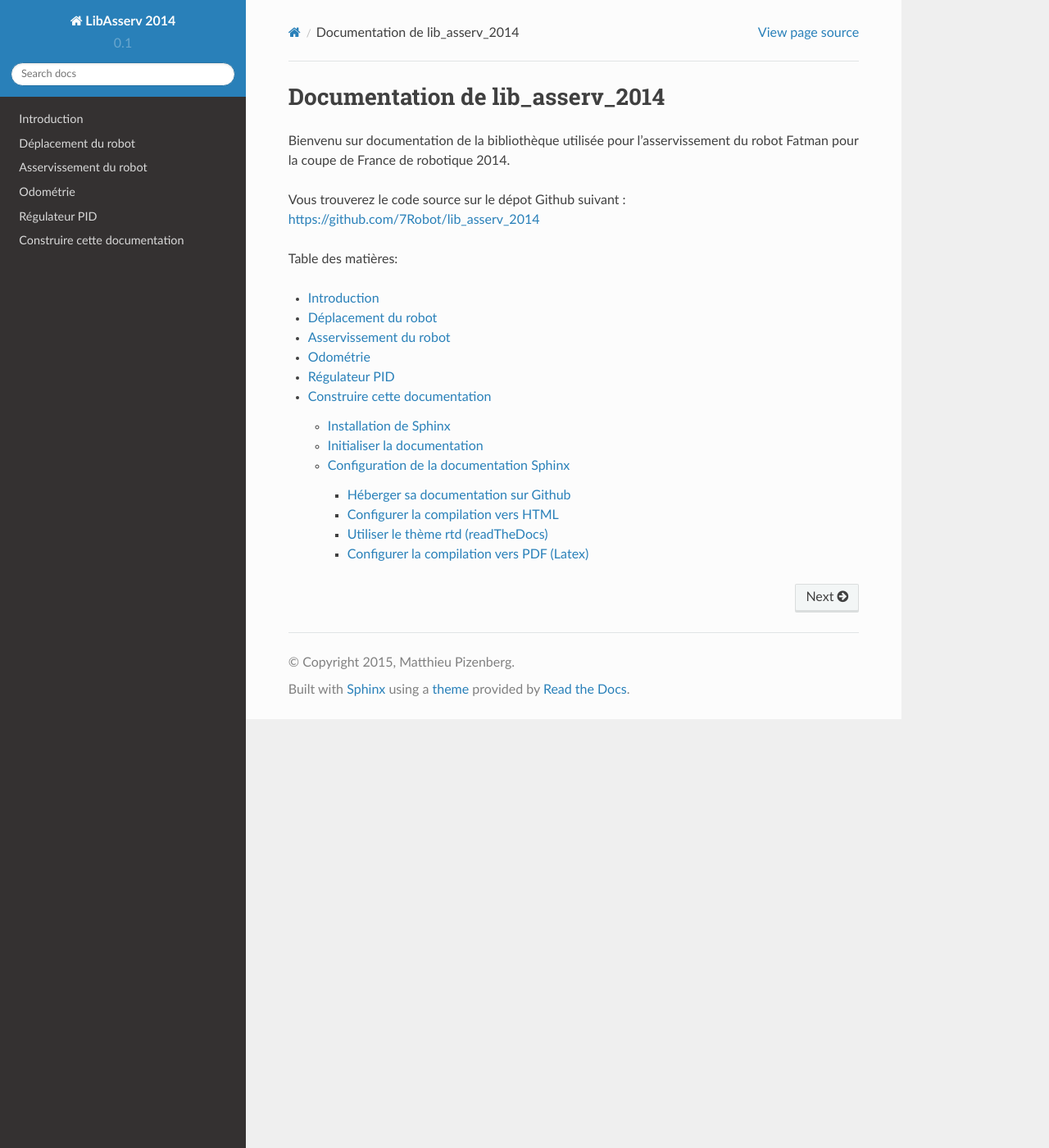
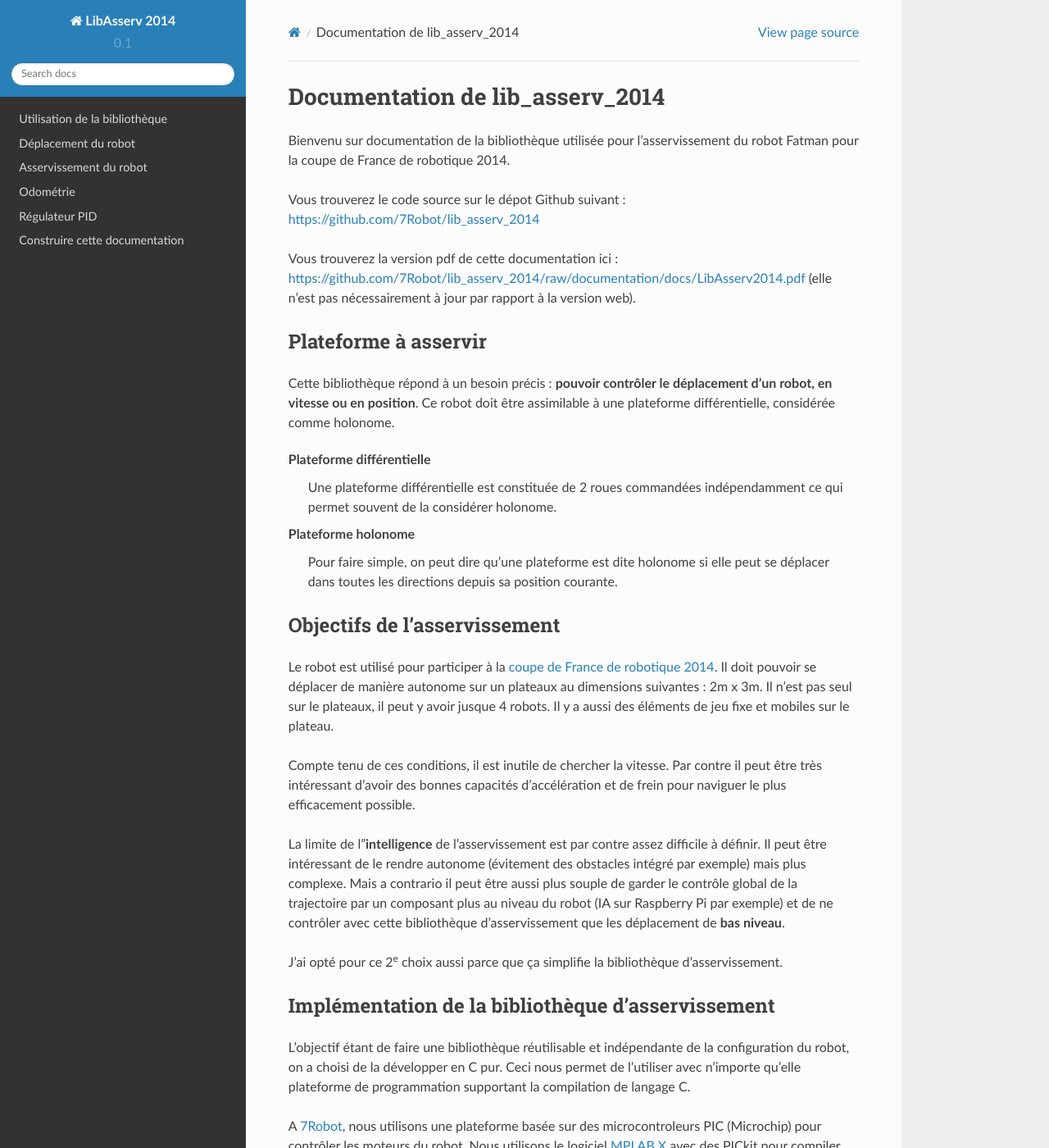
Before and after one commit to 7Robot/lib_asserv_2014, a Sphinx documentation site: the page built from docs/source/index.rst, in a window 1280 px wide and 1400 px high. Shown: the whole window at 82% size. Built offline with Sphinx 7.4.7 and the Read the Docs theme 2.0.0, drawn with Linux system fonts in a browser that asks for light colours; some of the changed text lies outside the part shown.

Commit message:
Doc : texte de l'introduction ok

```diff
--- a/docs/source/index.rst
+++ b/docs/source/index.rst
@@ -13,14 +13,78 @@ l'asservissement du robot Fatman pour la coupe de France de robotique 2014.
 Vous trouverez le code source sur le dépot Github suivant :
 https://github.com/7Robot/lib_asserv_2014
 
-Table des matières:
+Vous trouverez la version pdf de cette documentation ici :
+https://github.com/7Robot/lib_asserv_2014/raw/documentation/docs/LibAsserv2014.pdf
+(elle n'est pas nécessairement à jour par rapport à la version web).
 
 .. toctree::
    :maxdepth: 3
+   :hidden:
 
-   intro
+   user
    motion
    asserv
    odo
    pid
    docu
+
+*********************
+Plateforme à asservir
+*********************
+
+Cette bibliothèque répond à un besoin précis :
+**pouvoir contrôler le déplacement d'un robot, en vitesse ou en position**.
+Ce robot doit être assimilable à une plateforme différentielle,
+considérée comme holonome.
+
+Plateforme différentielle
+   Une plateforme différentielle est constituée de 2 roues commandées
+   indépendamment ce qui permet souvent de la considérer holonome.
+
+Plateforme holonome
+   Pour faire simple, on peut dire qu'une plateforme est dite holonome
+   si elle peut se déplacer dans toutes les directions depuis
+   sa position courante.
+
+*****************************
+Objectifs de l'asservissement
+*****************************
+
+Le robot est utilisé pour participer à la `coupe de France de robotique 2014
+<http://www.eurobot.org/>`_.
+Il doit pouvoir se déplacer de manière autonome sur un plateaux
+au dimensions suivantes : 2m x 3m.
+Il n'est pas seul sur le plateaux, il peut y avoir jusque 4 robots.
+Il y a aussi des éléments de jeu fixe et mobiles sur le plateau.
+
+Compte tenu de ces conditions, il est inutile de chercher la vitesse.
+Par contre il peut être très intéressant d'avoir des bonnes capacités
+d'accélération et de frein pour naviguer le plus efficacement possible.
+
+La limite de l'\ **intelligence** de l'asservissement est par contre assez
+difficile à définir. Il peut être intéressant de le rendre autonome
+(évitement des obstacles intégré par exemple) mais plus complexe.
+Mais a contrario il peut être aussi plus souple de garder le contrôle
+global de la trajectoire par un composant plus au niveau du robot
+(IA sur Raspberry Pi par exemple) et de ne contrôler avec cette
+bibliothèque d'asservissement que les déplacement de **bas niveau**.
+
+J'ai opté pour ce 2\ |ieme| choix aussi parce que ça simplifie
+la bibliothèque d'asservissement.
+
+**************************************************
+Implémentation de la bibliothèque d'asservissement
+**************************************************
+
+L'objectif étant de faire une bibliothèque réutilisable et indépendante
+de la configuration du robot, on a choisi de la développer en C pur.
+Ceci nous permet de l'utiliser avec n'importe qu'elle plateforme
+de programmation supportant la compilation de langage C.
+
+A `7Robot <http://7robot.fr>`_, nous utilisons une plateforme basée sur des
+microcontroleurs PIC (Microchip) pour contrôler les moteurs du robot.
+Nous utilisons le logiciel
+`MPLAB X <http://www.microchip.com/pagehandler/en-us/family/mplabx/>`_
+avec des PICkit pour compiler notre code et le charger sur des dsPIC33f.
+
+.. |ieme| replace:: :sup:`e`
--- a/docs/source/intro.rst
+++ /dev/null
@@ -1,3 +0,0 @@
-############
-Introduction
-############
--- /dev/null
+++ b/docs/source/user.rst
@@ -0,0 +1,6 @@
+##############################
+Utilisation de la bibliothèque
+##############################
+
+Je vais expliquer ici comment utiliser la bibliothèque d'asservissement
+dans le cadre de l'asservissement d'un robot.
```
